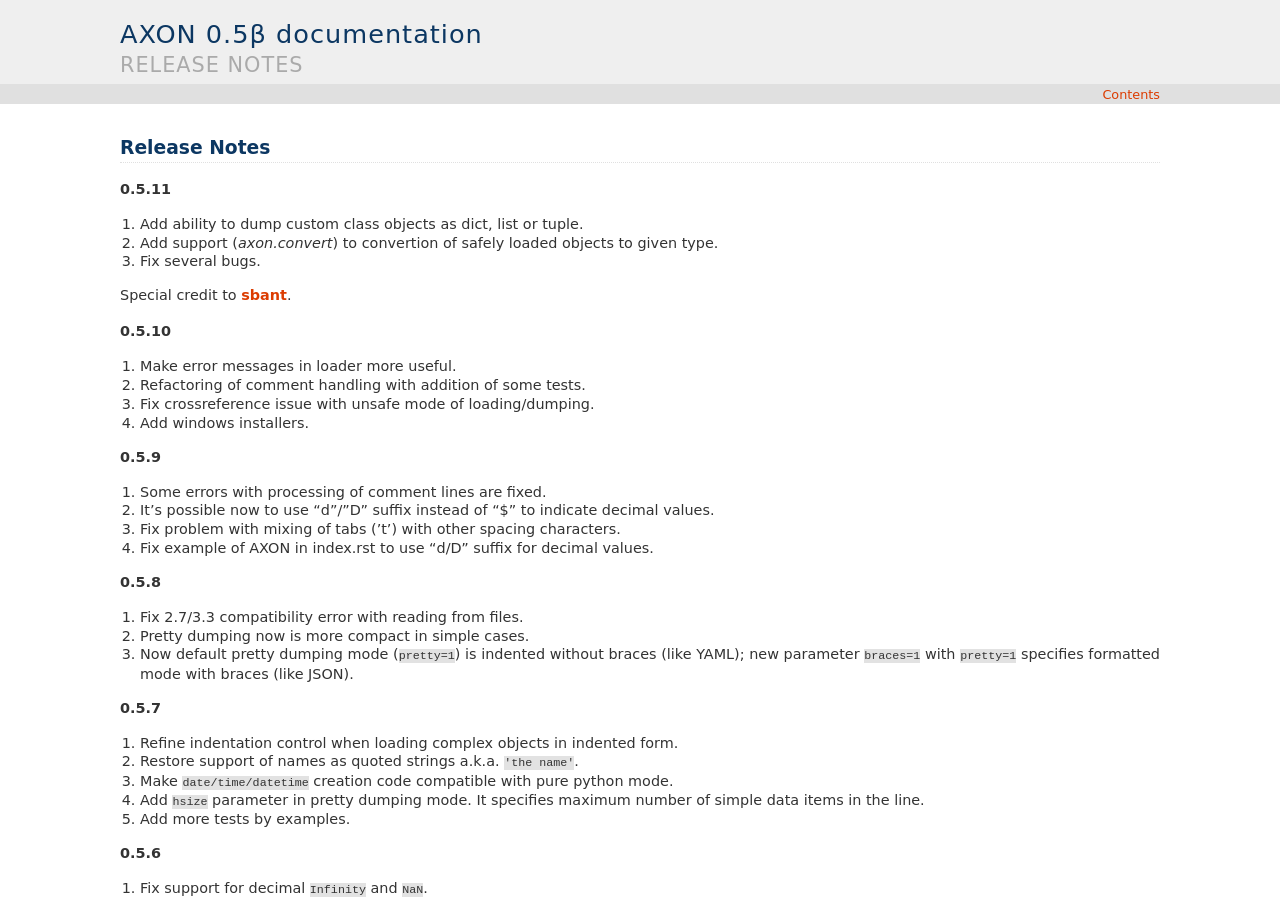
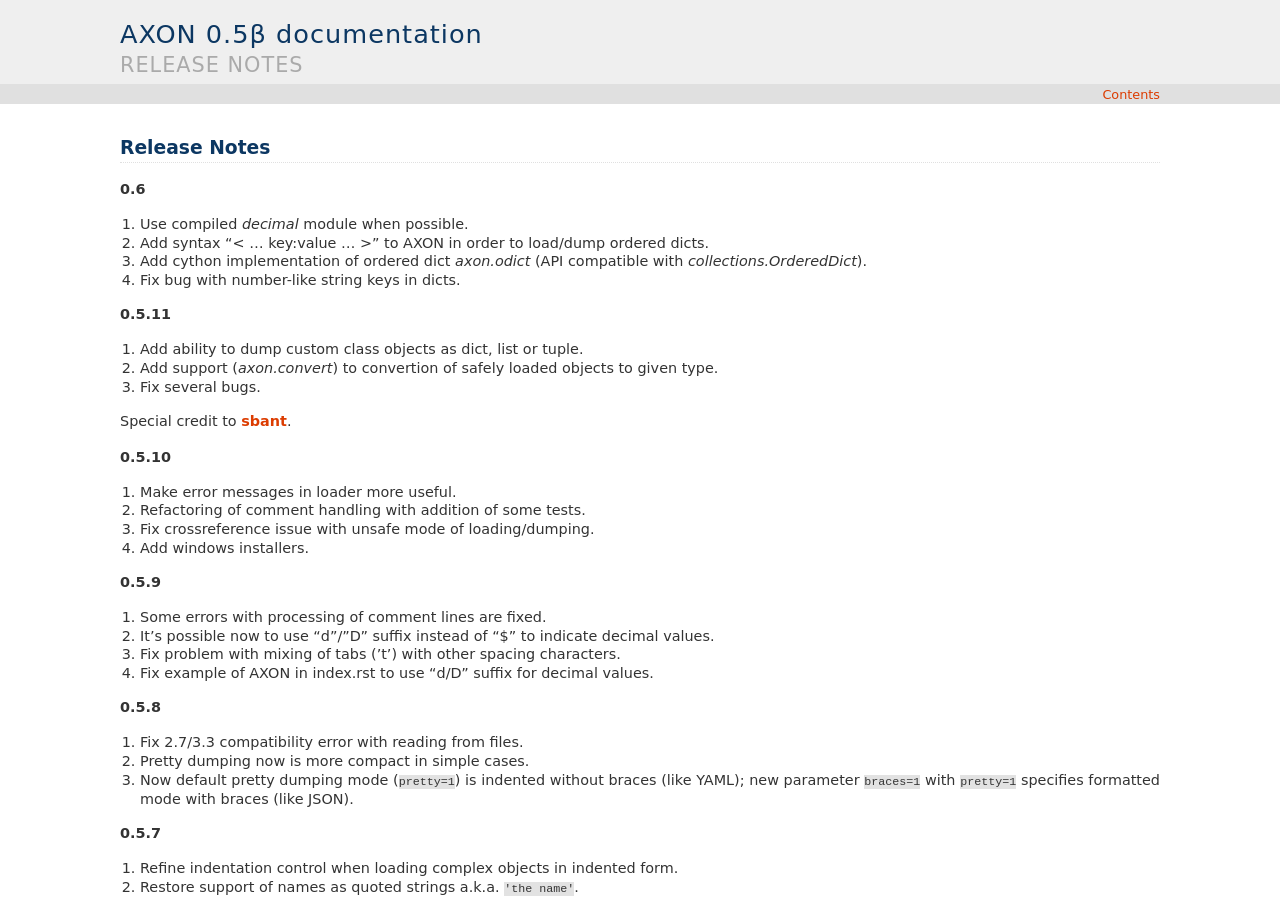
Before and after one commit to intellimath/pyaxon, a Sphinx documentation site: the page built from docs/changelog.rst, in a window 1280 px wide and 900 px high. Built offline with Sphinx 7.4.7, drawn with Linux system fonts in a browser that asks for light colours.

Commit message:
Add info for 0.6

```diff
--- a/docs/changelog.rst
+++ b/docs/changelog.rst
@@ -1,5 +1,12 @@
 Release Notes
 -------------
+
+**0.6**
+
+1. Use compiled `decimal` module when possible.
+2. Add syntax "< ... key:value ... >" to AXON in order to load/dump ordered dicts.
+3. Add cython implementation of ordered dict `axon.odict` (API compatible with `collections.OrderedDict`).
+4. Fix bug with number-like string keys in dicts.
 
 **0.5.11**
 
--- a/setup.py
+++ b/setup.py
@@ -80,13 +80,17 @@ else:
             "axon._dumper",
             sources=["lib/axon/_dumper.c"]
         ),
+        Extension(
+            "axon.odict",
+            ["lib/axon/odict.c"]
+        ),
     ]
 
 long_description = open('README.rst').read()
 
 setup(
     name = 'pyaxon',
-    version = '0.5.11',
+    version = '0.6',
     description = 'Python library for AXON',
     author = 'Zaur Shibzukhov',
     author_email = 'szport@gmail.com',
```
